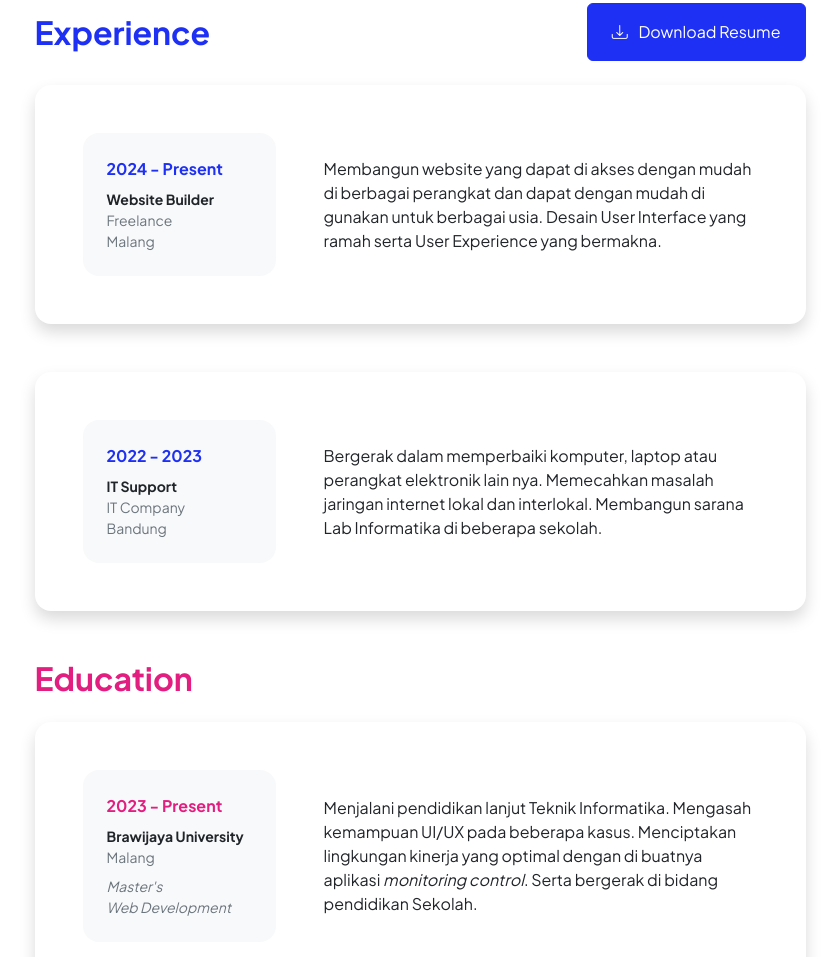
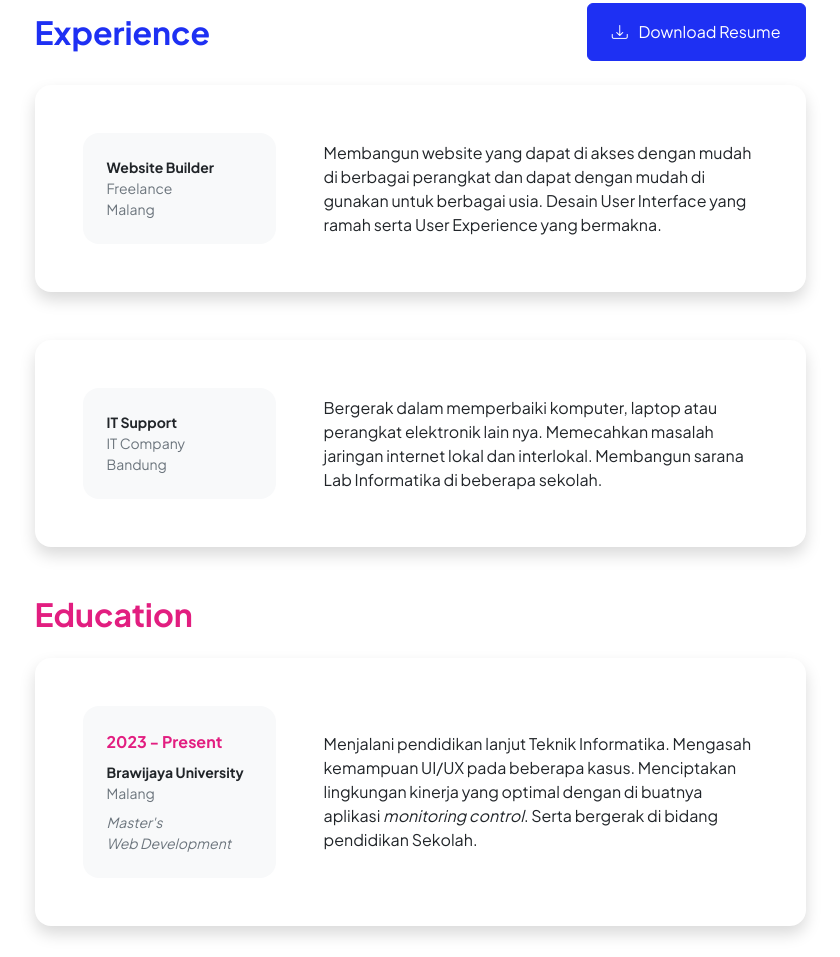
Before and after one commit to mahardhikautomo/homepage, a plain HTML site: page index.html in a window 1280 px wide. Shown: the part 1639-2596 px from the top of the page, without its empty margins (220-1060 px from the left). Drawn offline with nearby package versions, Linux system fonts and the light colour scheme.

Commit message:
Update index.html

```diff
--- a/index.html
+++ b/index.html
@@ -221,7 +221,7 @@
                                     <div class="row align-items-center gx-5">
                                         <div class="col text-center text-lg-start mb-4 mb-lg-0">
                                             <div class="bg-light p-4 rounded-4">
-                                                <div class="text-primary fw-bolder mb-2">2024 - Present</div>
+<!--                                                 <div class="text-primary fw-bolder mb-2">2024 - Present</div> -->
                                                 <div class="small fw-bolder">Website Builder</div>
                                                 <div class="small text-muted">Freelance</div>
                                                 <div class="small text-muted">Malang</div>
@@ -237,7 +237,7 @@
                                     <div class="row align-items-center gx-5">
                                         <div class="col text-center text-lg-start mb-4 mb-lg-0">
                                             <div class="bg-light p-4 rounded-4">
-                                                <div class="text-primary fw-bolder mb-2">2022 - 2023</div>
+<!--                                                 <div class="text-primary fw-bolder mb-2">2022 - 2023</div> -->
                                                 <div class="small fw-bolder">IT Support</div>
                                                 <div class="small text-muted">IT Company</div>
                                                 <div class="small text-muted">Bandung</div>
```
